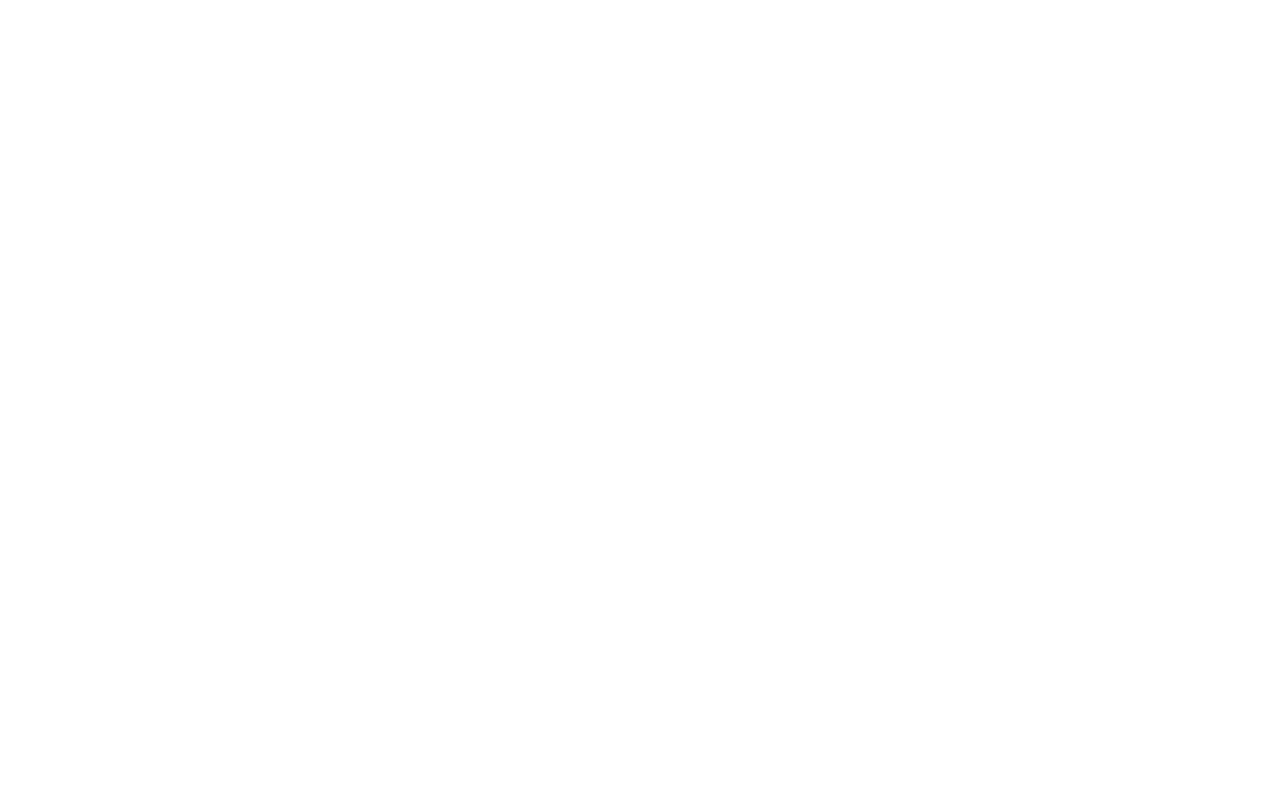
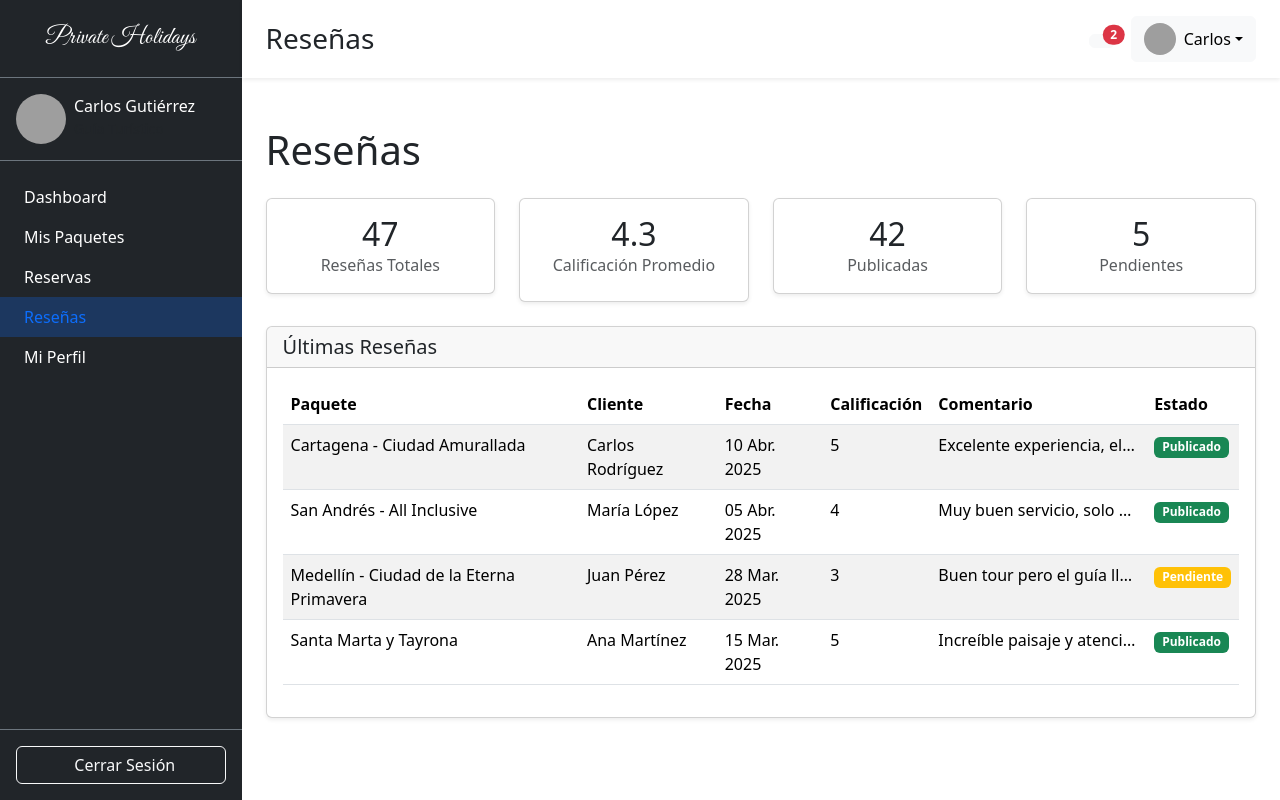
Before and after one commit to EAndresG/APP_Agencia_Viajes, a React (Create React App) app in the folder frontend/: page /guide/reviews in a window 1280 px wide. Before the commit this address had no page. Built offline with nearby package versions, Linux system fonts and the light colour scheme; grey boxes are pictures that could not be loaded; a web font is replaced by a local one.

Commit message:
Se creo la página "Reviews" para la dashboard de Guia turístico. También se elimino el archivo Login ya que no estaba siendo utilizado en esa carpeta

```diff
--- a/frontend/package.json
+++ b/frontend/package.json
@@ -3,12 +3,15 @@
   "version": "0.1.0",
   "private": true,
   "dependencies": {
+    "@fortawesome/free-solid-svg-icons": "^6.7.2",
+    "@fortawesome/react-fontawesome": "^0.2.2",
     "@testing-library/dom": "^10.4.0",
     "@testing-library/jest-dom": "^6.6.3",
     "@testing-library/react": "^16.3.0",
     "@testing-library/user-event": "^13.5.0",
     "bootstrap": "^5.3.5",
     "react": "^19.1.0",
+    "react-bootstrap": "^2.10.9",
     "react-dom": "^19.1.0",
     "react-router-dom": "^7.5.0",
     "react-scripts": "5.0.1",
--- a/frontend/src/App.js
+++ b/frontend/src/App.js
@@ -14,6 +14,7 @@
 import GuidePanelPackages from "./pages/GuidePanel/Packages"
 import PackageForm from "./pages/GuidePanel/PackageForm"
 import Reservations from "./pages/GuidePanel/Reservations"
+import Reviews from "./pages/GuidePanel/Reviews"
 
 
 function App() {
@@ -36,6 +37,7 @@
         <Route path="/guide/packages/create" element={<PackageForm />} />
         <Route path="/guide/packages/edit/:id" element={<PackageForm />} />
         <Route path="/guide/reservations" element={<Reservations />} />
+        <Route path="/guide/reviews" element={<Reviews />} />
       </Routes>
     </Router>
   );
--- a/frontend/src/components/Navbar/Navbar.js
+++ b/frontend/src/components/Navbar/Navbar.js
@@ -1,9 +1,15 @@
-import { Link } from "react-router-dom"
+import { Link } from "react-router-dom";
 
 const Navbar = () => {
   return (
     <nav className="navbar navbar-expand-lg navbar-light bg-white py-3">
       <div className="container">
+        {/* Logo a la izquierda */}
+        <Link className="navbar-brand" to="/">
+          <h1 className="h3 mb-0 font-script">Private Holidays</h1>
+        </Link>
+
+        {/* Botón hamburguesa para móviles */}
         <button
           className="navbar-toggler"
           type="button"
@@ -15,8 +21,10 @@
         >
           <span className="navbar-toggler-icon"></span>
         </button>
-        <div className="collapse navbar-collapse" id="navbarNav">
-          <ul className="navbar-nav me-auto">
+
+        {/* Enlaces del navbar */}
+        <div className="collapse navbar-collapse justify-content-end" id="navbarNav">
+          <ul className="navbar-nav align-items-lg-center gap-lg-3">
             <li className="nav-item">
               <Link className="nav-link text-uppercase" to="/">
                 Home
@@ -28,42 +36,20 @@
               </Link>
             </li>
             <li className="nav-item">
-              <Link className="nav-link text-uppercase" to="/experiences">
-                Experiencias
-              </Link>
-            </li>
-          </ul>
-
-          <Link className="navbar-brand mx-auto d-none d-lg-block" to="/">
-            <h1 className="h3 mb-0 font-script">Private Holidays</h1>
-          </Link>
-
-          <ul className="navbar-nav ms-auto">
-            <li className="nav-item">
-              <Link className="nav-link text-uppercase" to="/faq">
-                Preguntas
-              </Link>
-            </li>
-            <li className="nav-item">
               <Link className="nav-link text-uppercase" to="/contact">
                 Contacto
               </Link>
             </li>
-            <li className="nav-item ms-lg-3">
-              <Link className="btn btn-outline-primary" to="/login">
-                <i className="bi bi-person me-1"></i> Iniciar Sesión
+            <li className="nav-item">
+              <Link className="nav-link text-uppercase" to="/login">
+                 <i className="bi bi-person me-1"></i> Iniciar Sesión
               </Link>
             </li>
           </ul>
         </div>
-
-        {/* Logo visible en móviles */}
-        <Link className="navbar-brand d-lg-none" to="/">
-          <h1 className="h4 mb-0 font-script">Private Holidays</h1>
-        </Link>
       </div>
     </nav>
-  )
-}
+  );
+};
 
-export default Navbar
+export default Navbar;
--- a/frontend/src/index.js
+++ b/frontend/src/index.js
@@ -12,6 +12,8 @@
   </React.StrictMode>
 );
 
+
+
 // If you want to start measuring performance in your app, pass a function
 // to log results (for example: reportWebVitals(console.log))
 // or send to an analytics endpoint. Learn more: https://bit.ly/CRA-vitals
--- /dev/null
+++ b/frontend/src/pages/GuidePanel/Reviews.js
@@ -0,0 +1,163 @@
+import React from "react";
+import { Card, Table, Badge, ProgressBar, Button } from "react-bootstrap";
+import Sidebar from "./components/Sidebar";
+import Header from "./components/Header";
+
+const ResenasPage = () => {
+  // Datos de ejemplo para las reseñas
+  const reseñas = [
+    {
+      id: 1,
+      paquete: "Cartagena - Ciudad Amurallada",
+      cliente: "Carlos Rodríguez",
+      fecha: "10 Abr. 2025",
+      calificacion: 5,
+      comentario: "Excelente experiencia, el hotel superó nuestras expectativas.",
+      estado: "Publicado",
+    },
+    {
+      id: 2,
+      paquete: "San Andrés - All Inclusive",
+      cliente: "María López",
+      fecha: "05 Abr. 2025",
+      calificacion: 4,
+      comentario: "Muy buen servicio, solo que la playa estaba un poco llena.",
+      estado: "Publicado",
+    },
+    {
+      id: 3,
+      paquete: "Medellín - Ciudad de la Eterna Primavera",
+      cliente: "Juan Pérez",
+      fecha: "28 Mar. 2025",
+      calificacion: 3,
+      comentario: "Buen tour pero el guía llegó tarde.",
+      estado: "Pendiente",
+    },
+    {
+      id: 4,
+      paquete: "Santa Marta y Tayrona",
+      cliente: "Ana Martínez",
+      fecha: "15 Mar. 2025",
+      calificacion: 5,
+      comentario: "Increíble paisaje y atención personalizada. Lo recomiendo 100%.",
+      estado: "Publicado",
+    },
+  ];
+
+  // Estadísticas de reseñas
+  const stats = {
+    total: 47,
+    promedio: 4.3,
+    publicadas: 42,
+    pendientes: 5,
+  };
+
+  return (
+    <div className="d-flex">
+      {/* Sidebar */}
+      <Sidebar />
+
+      <div className="flex-grow-1">
+        {/* Header */}
+        <Header title="Reseñas" />
+
+        <div className="container-fluid px-4 py-4">
+          <h1 className="mt-4 mb-4">Reseñas</h1>
+
+          {/* Estadísticas rápidas */}
+          <div className="row mb-4">
+            <div className="col-md-3">
+              <Card className="shadow-sm">
+                <Card.Body className="text-center">
+                  <h2 className="mb-0">{stats.total}</h2>
+                  <p className="text-muted mb-0">Reseñas Totales</p>
+                </Card.Body>
+              </Card>
+            </div>
+            <div className="col-md-3">
+              <Card className="shadow-sm">
+                <Card.Body className="text-center">
+                  <h2 className="mb-0">{stats.promedio}</h2>
+                  <p className="text-muted mb-0">Calificación Promedio</p>
+                  <div className="mt-2">
+                    {[...Array(5)].map((_, i) => (
+                      <i
+                        key={i}
+                        className={`fas fa-star ${
+                          i < Math.floor(stats.promedio) ? "text-warning" : "text-muted"
+                        }`}
+                      ></i>
+                    ))}
+                  </div>
+                </Card.Body>
+              </Card>
+            </div>
+            <div className="col-md-3">
+              <Card className="shadow-sm">
+                <Card.Body className="text-center">
+                  <h2 className="mb-0">{stats.publicadas}</h2>
+                  <p className="text-muted mb-0">Publicadas</p>
+                </Card.Body>
+              </Card>
+            </div>
+            <div className="col-md-3">
+              <Card className="shadow-sm">
+                <Card.Body className="text-center">
+                  <h2 className="mb-0">{stats.pendientes}</h2>
+                  <p className="text-muted mb-0">Pendientes</p>
+                </Card.Body>
+              </Card>
+            </div>
+          </div>
+
+          {/* Tabla de reseñas */}
+          <Card className="shadow-sm mb-4">
+            <Card.Header>
+              <h5 className="mb-0">Últimas Reseñas</h5>
+            </Card.Header>
+            <Card.Body>
+              <Table striped hover responsive>
+                <thead>
+                  <tr>
+                    <th>Paquete</th>
+                    <th>Cliente</th>
+                    <th>Fecha</th>
+                    <th>Calificación</th>
+                    <th>Comentario</th>
+                    <th>Estado</th>
+                  </tr>
+                </thead>
+                <tbody>
+                  {reseñas.map((resena) => (
+                    <tr key={resena.id}>
+                      <td>{resena.paquete}</td>
+                      <td>{resena.cliente}</td>
+                      <td>{resena.fecha}</td>
+                      <td>{resena.calificacion}</td> {/* Mostrar calificación como número */}
+                      <td>
+                        <div
+                          className="text-truncate"
+                          style={{ maxWidth: "200px" }}
+                          title={resena.comentario}
+                        >
+                          {resena.comentario}
+                        </div>
+                      </td>
+                      <td>
+                        <Badge bg={resena.estado === "Publicado" ? "success" : "warning"}>
+                          {resena.estado}
+                        </Badge>
+                      </td>
+                    </tr>
+                  ))}
+                </tbody>
+              </Table>
+            </Card.Body>
+          </Card>
+        </div>
+      </div>
+    </div>
+  );
+};
+
+export default ResenasPage;
--- a/frontend/src/pages/PackageDetail.js
+++ b/frontend/src/pages/PackageDetail.js
@@ -9,6 +9,7 @@
   const { id } = useParams()
   const [activeTab, setActiveTab] = useState("description")
   const [activeImage, setActiveImage] = useState(0)
+  const [rating, setRating] = useState(0)
 
   // Datos de ejemplo para el paquete actual
   const packageData = {
@@ -94,6 +95,22 @@
       response: "98%",
       responseTime: "en menos de una hora",
     },
+    reviewsList: [
+      {
+        userName: "Juan Pérez",
+        userImage: "https://v0.dev/placeholder.svg?height=50&width=50",
+        date: "2023-08-01",
+        comment: "Excelente experiencia, muy recomendado.",
+        rating: 5,
+      },
+      {
+        userName: "Ana Gómez",
+        userImage: "https://v0.dev/placeholder.svg?height=50&width=50",
+        date: "2023-07-15",
+        comment: "Todo estuvo perfecto, volvería a contratar.",
+        rating: 4,
+      },
+    ],
   }
 
   // Datos de ejemplo para paquetes recomendados
@@ -338,6 +355,83 @@
                 {activeTab === "policies" && <div dangerouslySetInnerHTML={{ __html: packageData.policies }}></div>}
               </div>
             </div>
+
+            {/* Reviews Section */}
+            <div className="mt-5">
+              <h3 className="mb-4">Reseñas</h3>
+              <div className="row g-4">
+                {/* Mostrar reseñas existentes */}
+                {packageData.reviewsList && packageData.reviewsList.length > 0 ? (
+                  packageData.reviewsList.map((review, index) => (
+                    <div key={index} className="col-md-6">
+                      <div className="card border-0 shadow-sm">
+                        <div className="card-body">
+                          <div className="d-flex align-items-center mb-3">
+                            <img
+                              src={review.userImage || "/placeholder.svg"}
+                              alt={review.userName}
+                              className="rounded-circle me-3"
+                              style={{ width: "50px", height: "50px", objectFit: "cover" }}
+                            />
+                            <div>
+                              <h6 className="mb-0">{review.userName}</h6>
+                              <small className="text-muted">{review.date}</small>
+                            </div>
+                          </div>
+                          <p className="mb-2">{review.comment}</p>
+                          <div className="d-flex">
+                            {[...Array(review.rating)].map((_, i) => (
+                              <i key={i} className="bi bi-star-fill text-warning me-1"></i>
+                            ))}
+                            {[...Array(5 - review.rating)].map((_, i) => (
+                              <i key={i} className="bi bi-star text-muted me-1"></i>
+                            ))}
+                          </div>
+                        </div>
+                      </div>
+                    </div>
+                  ))
+                ) : (
+                  <p className="text-muted">No hay reseñas aún. Sé el primero en dejar una reseña.</p>
+                )}
+              </div>
+
+              {/* Formulario para agregar una nueva reseña */}
+              <div className="mt-4">
+                <h4 className="mb-3">Deja tu reseña</h4>
+                <form>
+                  <div className="mb-3">
+                    <label htmlFor="review-comment" className="form-label">
+                      Tu comentario
+                    </label>
+                    <textarea
+                      id="review-comment"
+                      className="form-control"
+                      rows="3"
+                      placeholder="Escribe tu reseña aquí..."
+                    ></textarea>
+                  </div>
+                  <div className="mb-3">
+                    <label className="form-label">Calificación</label>
+                    <div className="d-flex align-items-center">
+                      {[1, 2, 3, 4, 5].map((star) => (
+                        <button
+                          key={star}
+                          type="button"
+                          className="btn btn-link p-0 text-warning"
+                          onClick={() => setRating(star)}
+                        >
+                          <i className={`bi ${star <= rating ? "bi-star-fill" : "bi-star"}`}></i>
+                        </button>
+                      ))}
+                    </div>
+                  </div>
+                  <button type="submit" className="btn btn-primary">
+                    Enviar reseña
+                  </button>
+                </form>
+              </div>
+            </div>
           </div>
 
           <div className="col-lg-4">
@@ -384,45 +478,6 @@
 
                 <button className="btn btn-primary w-100 mb-3">Reservar ahora</button>
                 <button className="btn btn-outline-primary w-100">Consultar disponibilidad</button>
-              </div>
-            </div>
-
-            {/* Host Info */}
-            <div className="card shadow-sm mb-4">
-              <div className="card-body">
-                <h5 className="card-title mb-3">Ofrecido por</h5>
-                <div className="d-flex align-items-center mb-3">
-                  <img
-                    src={packageData.host.image || "/placeholder.svg"}
-                    alt={packageData.host.name}
-                    className="rounded-circle me-3"
-                    width="50"
-                    height="50"
-                  />
-                  <div>
-                    <h6 className="mb-0">{packageData.host.name}</h6>
-                    <div className="d-flex align-items-center">
-                      <i className="bi bi-star-fill text-warning me-1"></i>
-                      <span className="me-1">{packageData.host.rating}</span>
-                      <span className="text-muted">({packageData.host.reviews} reseñas)</span>
-                    </div>
-                  </div>
-                </div>
-                <div className="d-flex align-items-center mb-2">
-                  <i className="bi bi-check-circle-fill text-success me-2"></i>
-                  <div>
-                    <div className="small">Identidad verificada</div>
-                  </div>
-                </div>
-                <div className="d-flex align-items-center mb-2">
-                  <i className="bi bi-reply-fill text-primary me-2"></i>
-                  <div>
-                    <div className="small">
-                      Tasa de respuesta: {packageData.host.response} {packageData.host.responseTime}
-                    </div>
-                  </div>
-                </div>
-                <button className="btn btn-outline-primary w-100 mt-3">Contactar agencia</button>
               </div>
             </div>
           </div>
```
Also changed, not shown: frontend/src/pages/GuidePanel/components/Sidebar.js (+0 -9 lines), frontend/src/pages/Home.js (+7 -7 lines), frontend/src/pages/Login.js (deleted), 1 other file (tests, documents, lock files or other folders).
